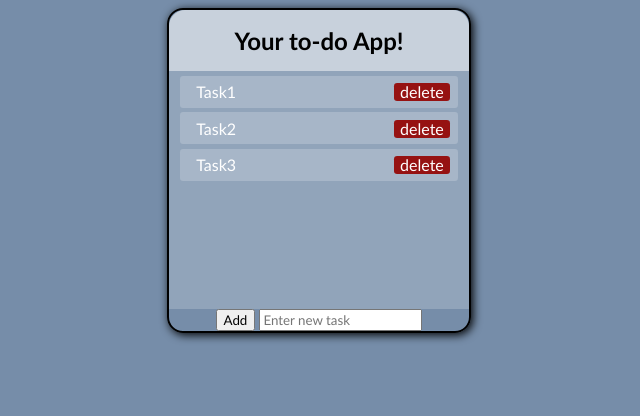
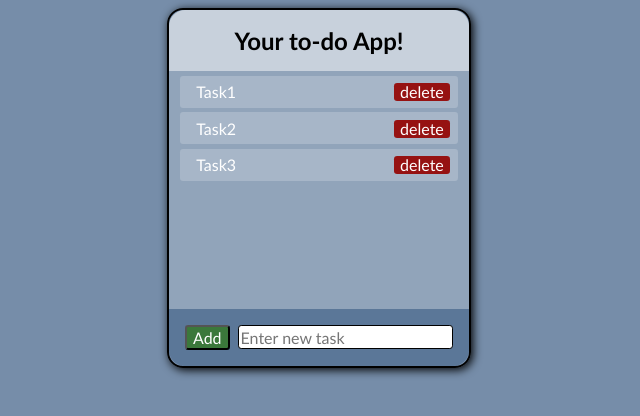
Before and after one commit to BhaveshUV/todo-app, a plain HTML site: page index.html in a window 1280 px wide. Shown: the whole page, without its empty margins (321-961 px from the left). Drawn offline with Linux system fonts and the light colour scheme.

Commit message:
add style to add-item section
-make add-item a row-flex w 2 elements:
--add-button and text-input with font: inherit

```diff
--- a/style.css
+++ b/style.css
@@ -84,3 +84,30 @@ body {
     list-style: none;
     padding: 0.4rem 1rem;
 }
+
+/* add-item section */
+#add-item {
+    padding: 1rem;
+    box-sizing: border-box;
+    width: 100%;
+    background-color: rgba(13, 54, 104, 0.259);
+    border-radius: 0 0 1rem 1rem;
+    display: flex;
+    gap: 0.5rem;
+}
+
+#add-item button {
+    background-color: rgb(59, 120, 59);
+    color: white;
+    border-radius: 0.2rem;
+    font: inherit;
+}
+
+#add-item input {
+    border: none;
+    border: 1px solid black;
+    border-radius: 0.2rem;
+    font: inherit;
+    flex-grow: 1;
+    height: 1.25rem;
+}
```
